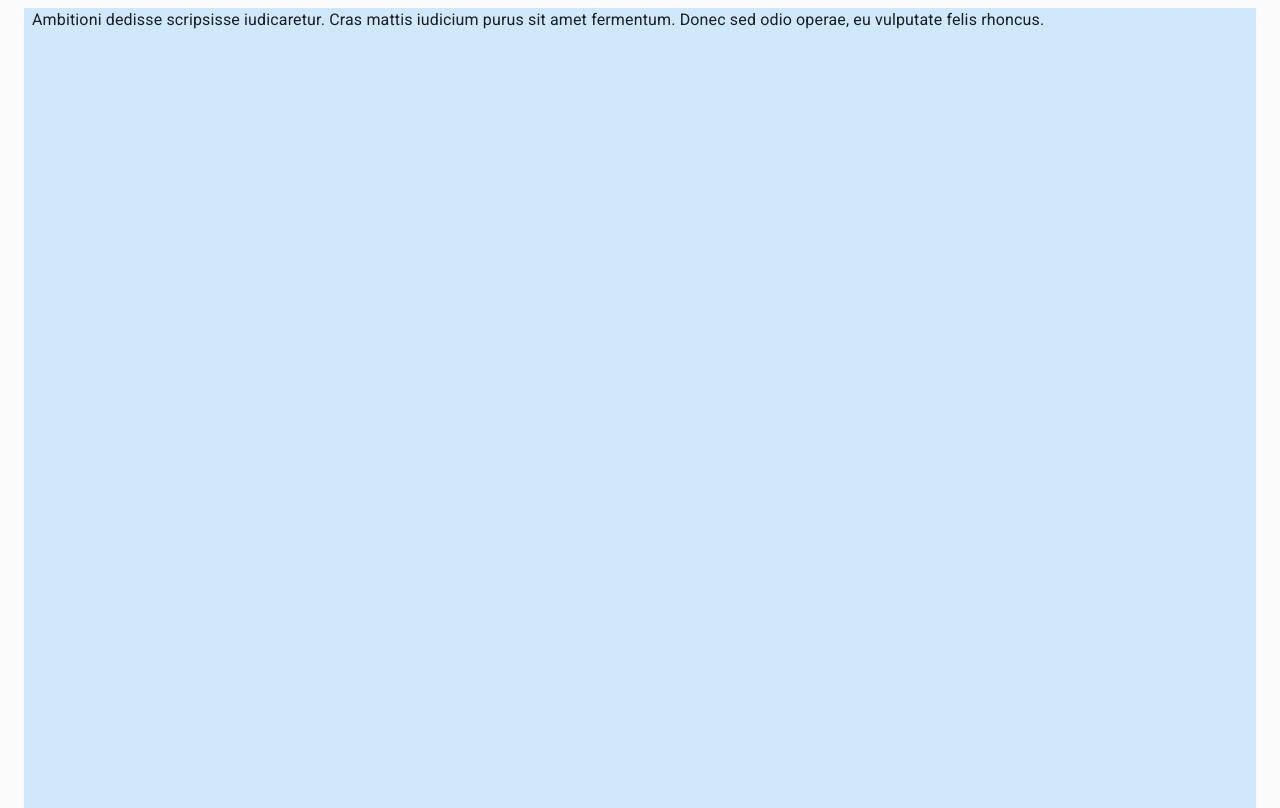
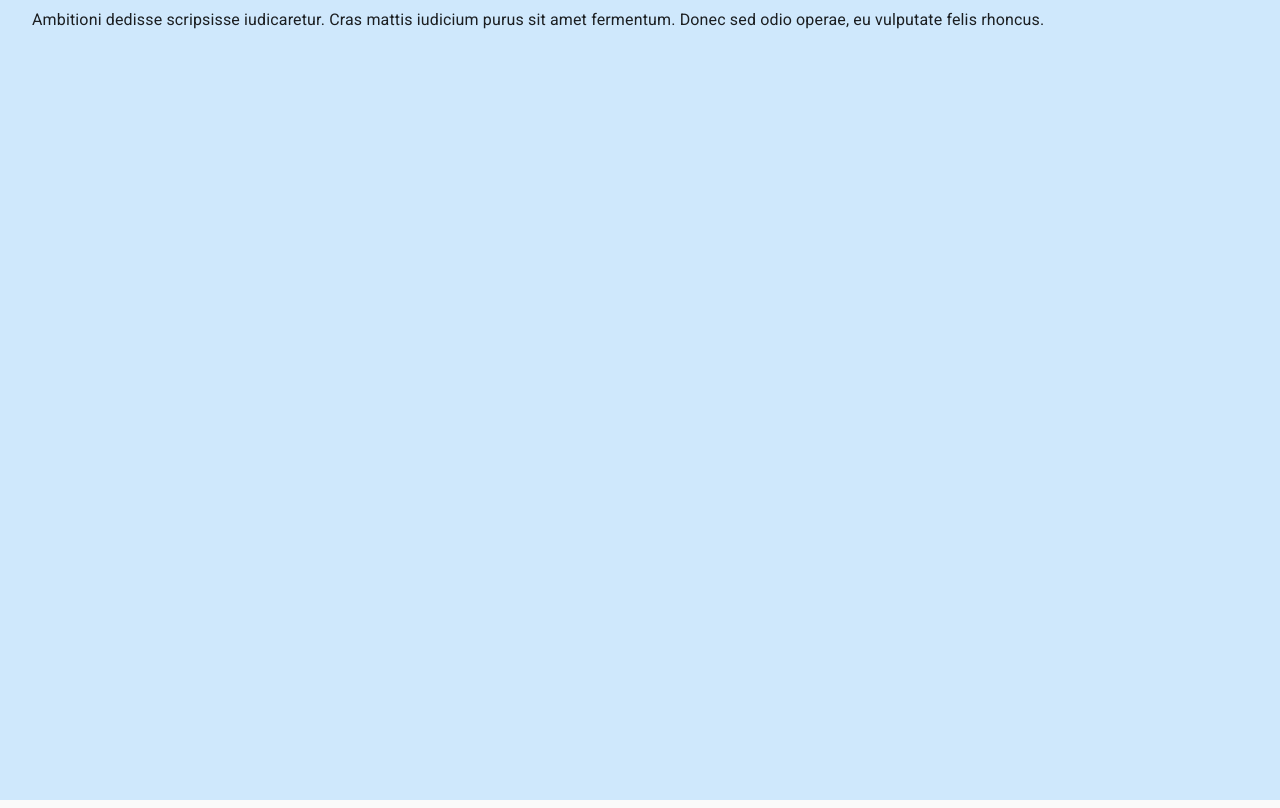
Before and after one commit to ybeliaev/react-experimants, a React (Create React App) app: page / in a window 1280 px wide. Built offline with nearby package versions, Linux system fonts and the light colour scheme.

Commit message:
action & reducer added

```diff
--- a/src/App.js
+++ b/src/App.js
@@ -8,7 +8,9 @@ import Container from '@material-ui/core/Container'
 
 const useStyles = makeStyles((theme) => ({
     root: {
-        flexGrow: 1,
+        backgroundColor: '#cfe8fc',
+        minHeight: '100vh',
+        overflow: 'hidden',
     },
     paper: {
         height: 140,
@@ -24,11 +26,8 @@ function App() {
     return (
         <>
             <CssBaseline />
-            <Container maxWidth="lg">
-                <Typography
-                    component="div"
-                    style={{ backgroundColor: '#cfe8fc', height: '100vh' }}
-                >
+            <Container maxWidth="lg" className={classes.root}>
+                <Typography component="div">
                     <Box textAlign="justify" m={1}>
                         Ambitioni dedisse scripsisse iudicaretur. Cras mattis
                         iudicium purus sit amet fermentum. Donec sed odio
```
Also changed, not shown: src/store/profile/actions.js (added, +11 -0 lines), src/store/profile/reducer.js (added, +15 -0 lines), src/store/index.js (added), src/store/profile/index.js (added), src/store/reducers.js (added).
